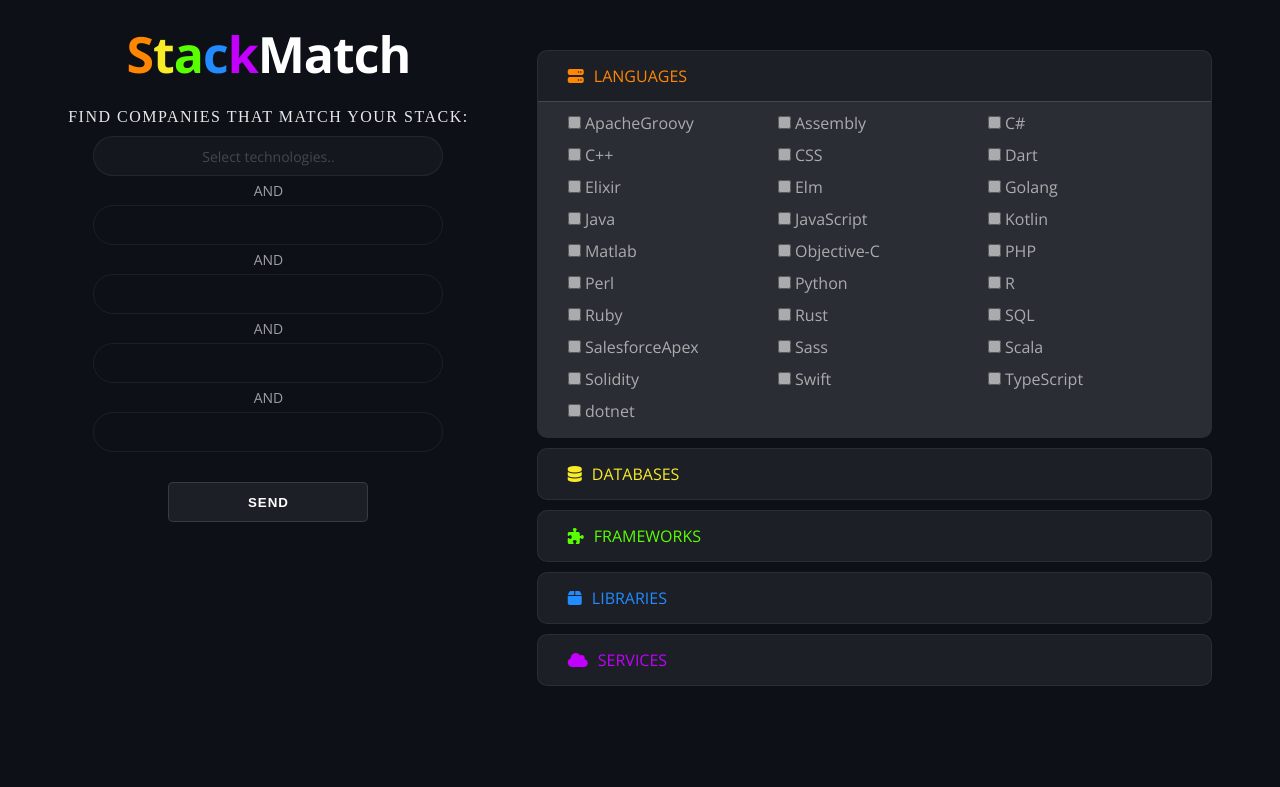
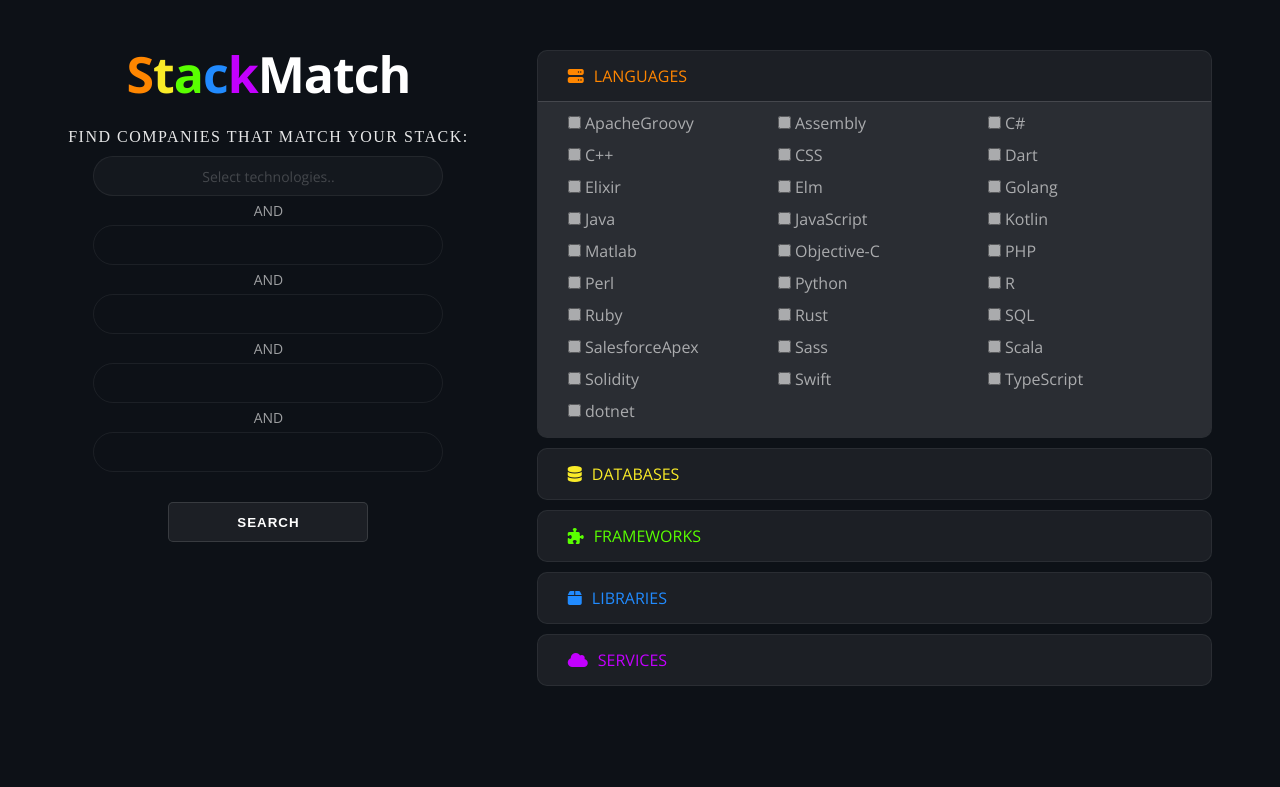
Before and after one commit to woox99/StackMatch, a Django app: page / in a window 1280 px wide. Shown: the top 787 px of the page. Run offline with Django 5.2, Linux system fonts and the light colour scheme; data comes from the database, SQL or seed files in the repository; both versions use the stored data as it was after the commit; some web fonts are replaced.

Commit message:
Minor changes

```diff
--- a/app/static/css/selection.css
+++ b/app/static/css/selection.css
@@ -10,7 +10,7 @@
     align-items: center;
 }
 .site-title{
-    margin-top: 20px;
+    margin-top: 40px;
     text-align: center;
     font-size: 50px;
     font-weight: 700;
--- a/app/templates/selection.html
+++ b/app/templates/selection.html
@@ -32,7 +32,7 @@
                 <div class="bool-box" data-box-number="3" onclick="selectBoolBox(this)"></div>
                 <p class="and">AND</p>
                 <div class="bool-box" data-box-number="4" onclick="selectBoolBox(this)"></div>
-                <input type="submit" class="submit-btn" value="SEND" onclick="submitForm()">
+                <input type="submit" class="submit-btn" value="SEARCH" onclick="submitForm()">
             </div>
         </div>
         <div class="categories">
```
Also changed, not shown: db.sqlite3.
